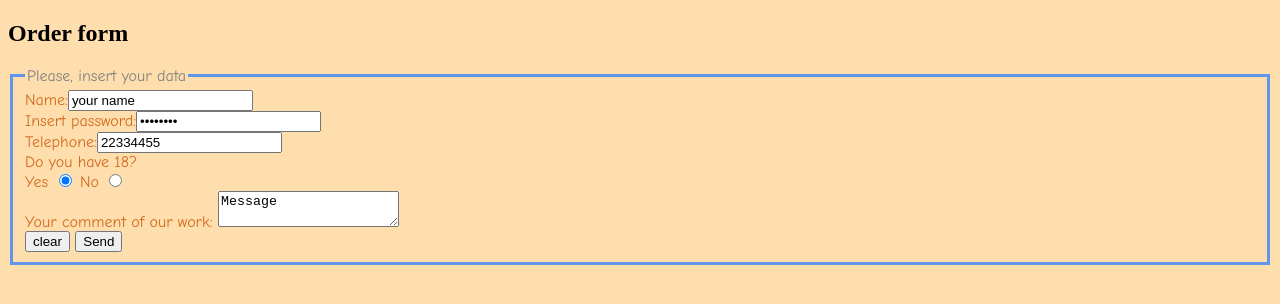
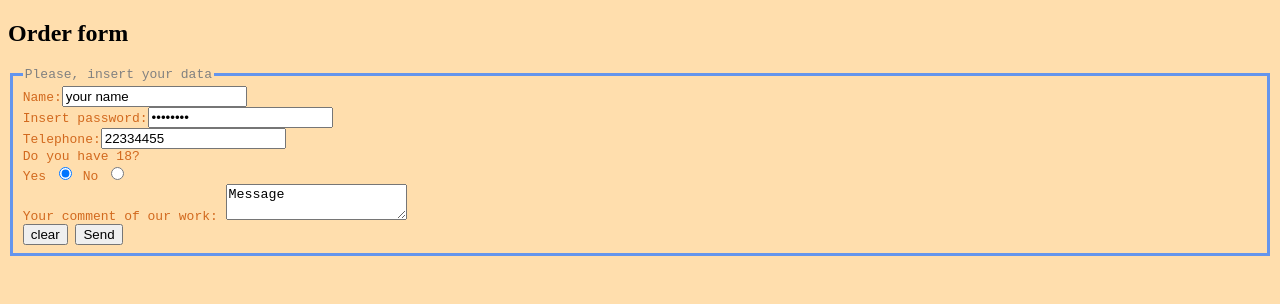
Before and after one commit to AirDrop94/HomeTasks, a plain HTML site: page HomeTask5/index.html in a window 1280 px wide. Drawn offline with Linux system fonts and the light colour scheme.

Commit message:
'(feat)change_font'

```diff
--- a/HomeTask5/stylesheet.css
+++ b/HomeTask5/stylesheet.css
@@ -6,6 +6,6 @@ legend{
 }
 fieldset{
     border: 3px solid cornflowerblue;
-    font-family: "Comic Sans MS";
+    font-family: monospace;
     color: chocolate;
 }
```
